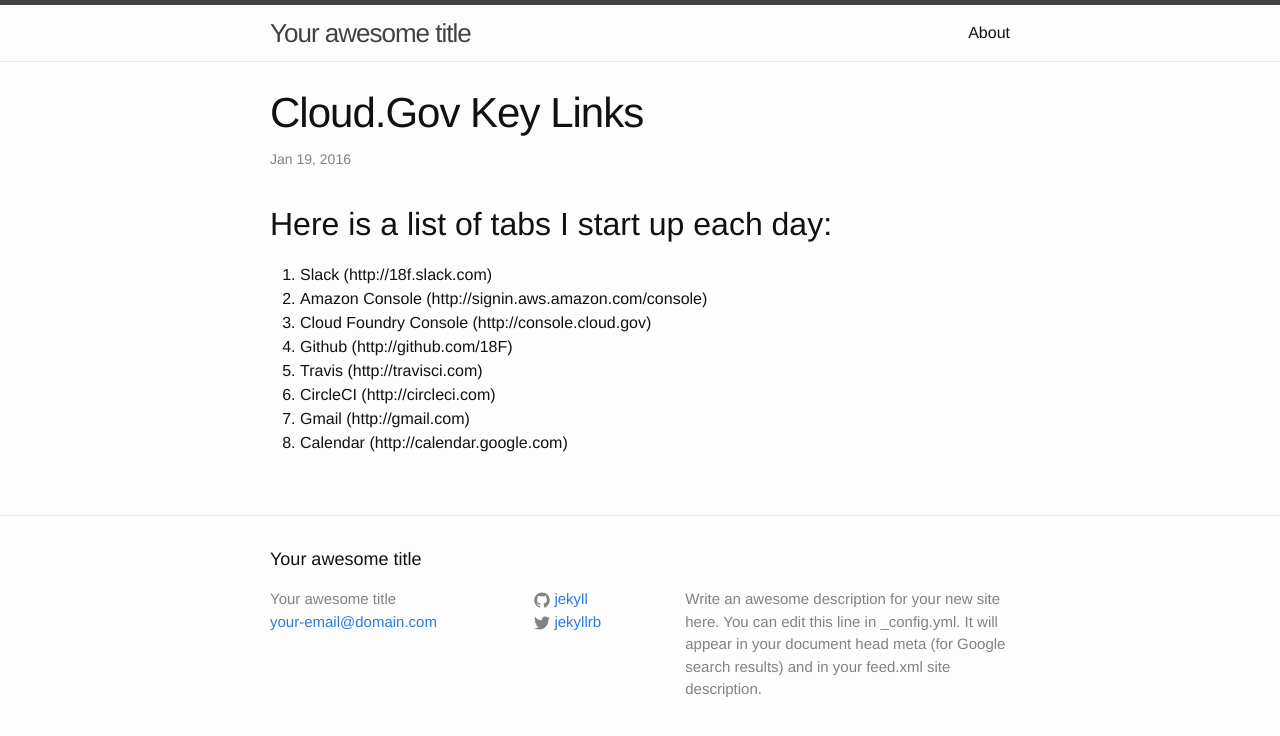
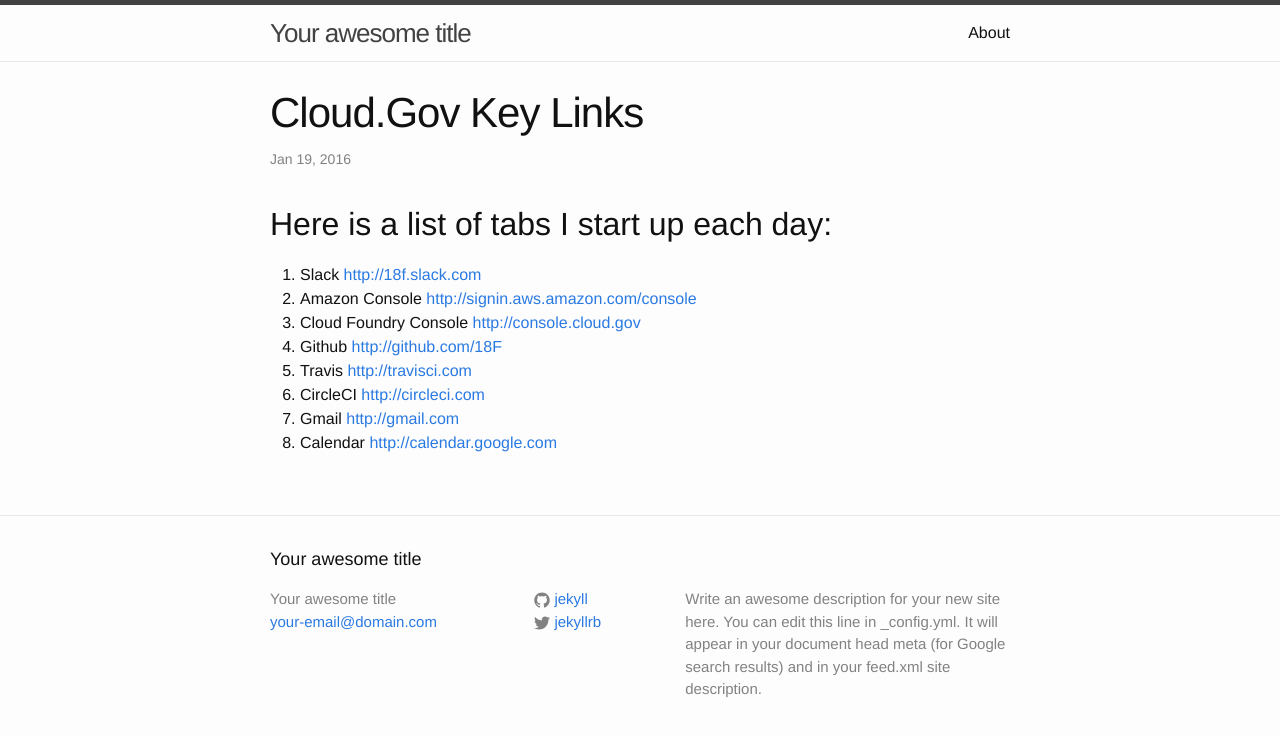
Before and after one commit to sharms/sharms.github.io, a Jekyll site: the page built from _posts/2016-01-19-Cloud-Gov-Ops.md, in a window 1280 px wide. Shown: the top 736 px of the page. Built offline with Jekyll 4.4.1, drawn with Linux system fonts in a browser that asks for light colours.

Commit message:
Switch to angle brackets

```diff
--- a/_posts/2016-01-19-Cloud-Gov-Ops.md
+++ b/_posts/2016-01-19-Cloud-Gov-Ops.md
@@ -8,11 +8,11 @@ excerpt: Frequency used links
 Here is a list of tabs I start up each day:
 -------------------------------------------
 
-1. Slack (http://18f.slack.com)
-1. Amazon Console (http://signin.aws.amazon.com/console)
-1. Cloud Foundry Console (http://console.cloud.gov)
-1. Github (http://github.com/18F)
-1. Travis (http://travisci.com)
-1. CircleCI (http://circleci.com)
-1. Gmail (http://gmail.com)
-1. Calendar (http://calendar.google.com)
+1. Slack <http://18f.slack.com>
+1. Amazon Console <http://signin.aws.amazon.com/console>
+1. Cloud Foundry Console <http://console.cloud.gov>
+1. Github <http://github.com/18F>
+1. Travis <http://travisci.com>
+1. CircleCI <http://circleci.com>
+1. Gmail <http://gmail.com>
+1. Calendar <http://calendar.google.com>
```
